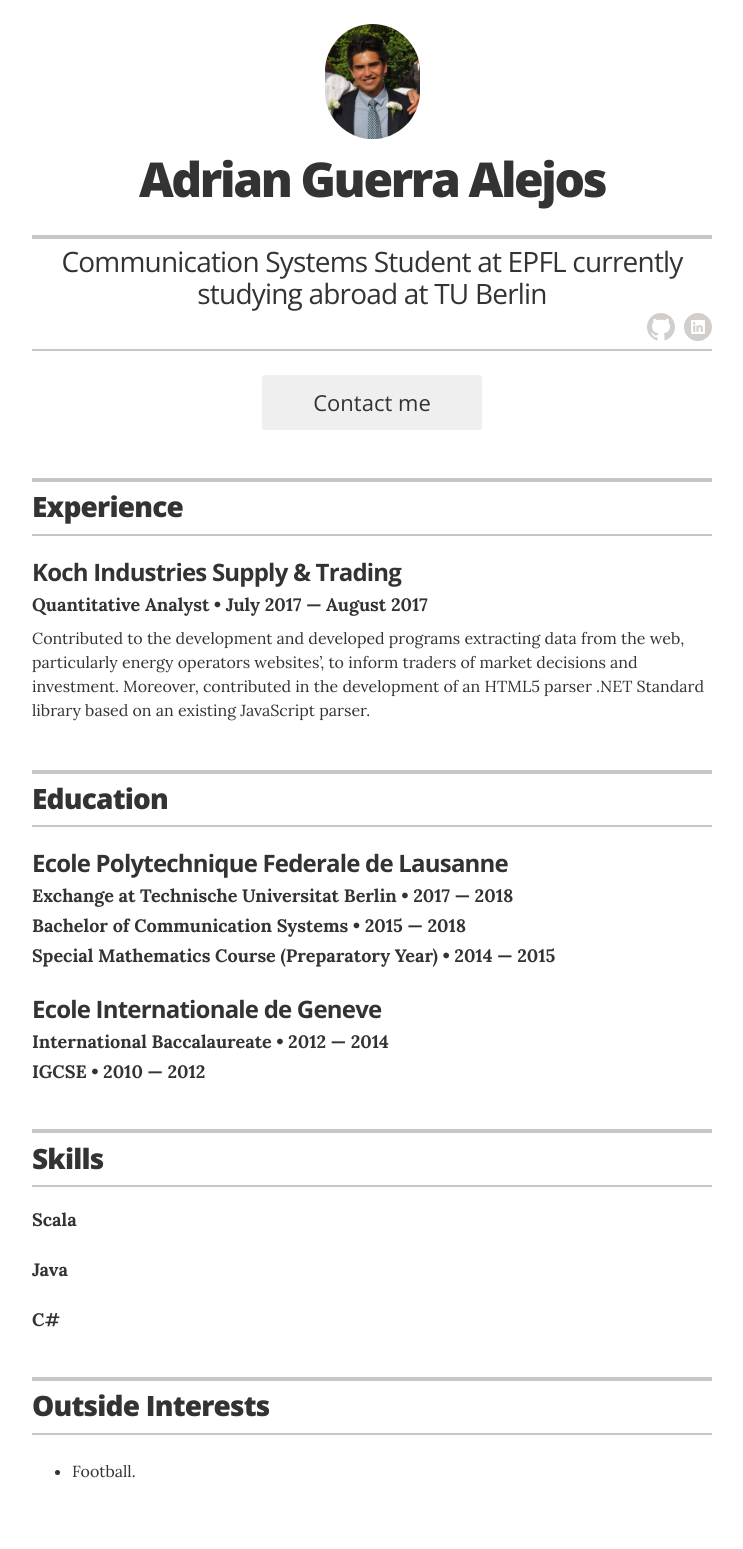
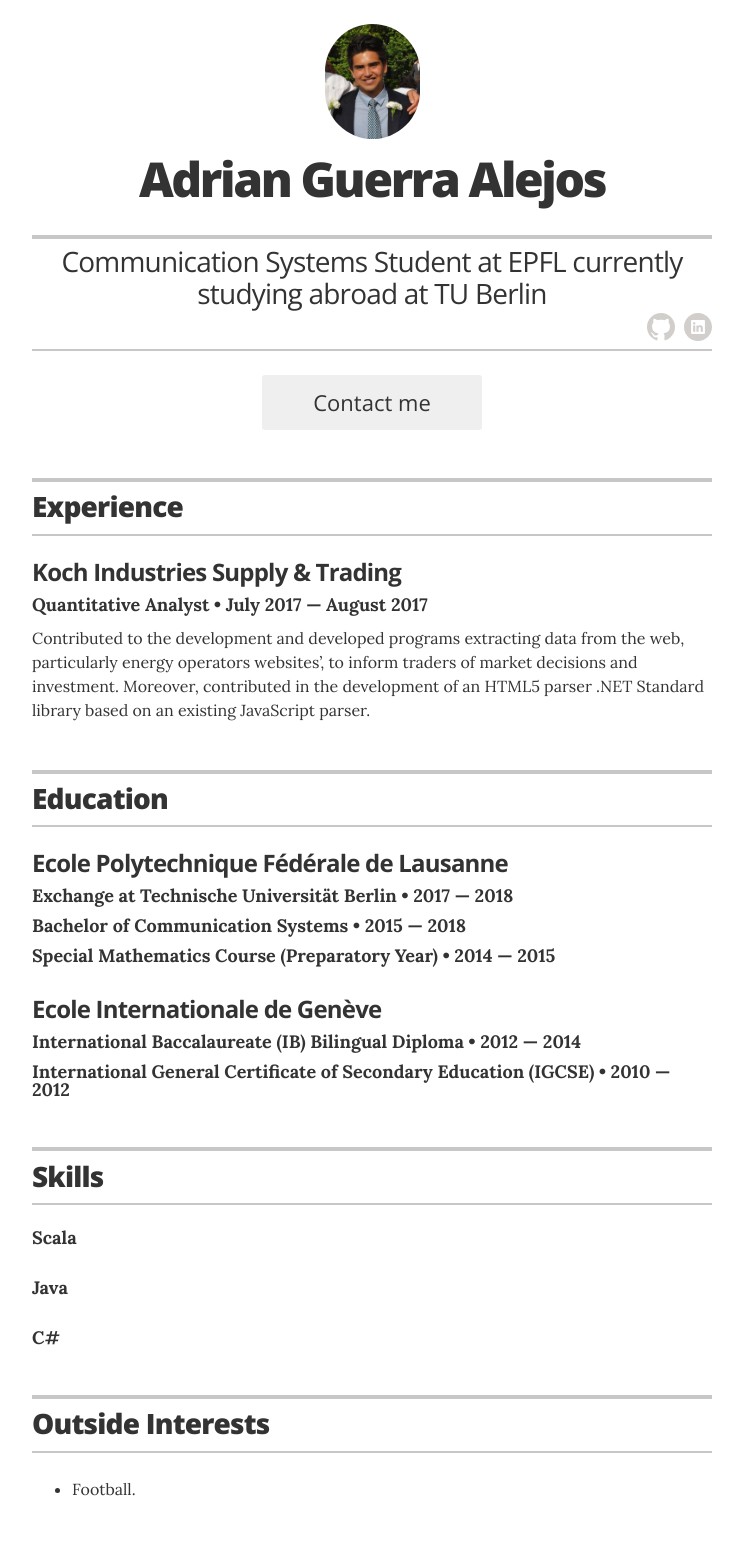
Before and after one commit to rykener/rykener.net, a Jekyll site: the page built from index.html, in a window 1280 px wide. Shown: the whole page, without its empty margins (268-1011 px from the left). Built offline with Jekyll 4.4.1, drawn with Linux system fonts in a browser that asks for light colours.

Commit message:
Reorganized education file

```diff
--- a/_data/education.yml
+++ b/_data/education.yml
@@ -1,15 +1,17 @@
 # Degree
-- uni: Ecole Polytechnique Federale de Lausanne
-  degree: Exchange at Technische Universitat Berlin
-  year: 2017 &mdash; 2018
-  degree2: Bachelor of Communication Systems
-  year2: 2015 &mdash; 2018
-  degree3: Special Mathematics Course (Preparatory Year)
-  year3: 2014 &mdash; 2015
+- institution: Ecole Polytechnique Fédérale de Lausanne
+  degrees:
+  - title: Exchange at Technische Universität Berlin
+    years: 2017 &mdash; 2018
+  - title: Bachelor of Communication Systems
+    years: 2015 &mdash; 2018
+  - title: Special Mathematics Course (Preparatory Year)
+    years: 2014 &mdash; 2015
   #awards: Quickest to fall asleep
   #summary: If you had any meaningful roles at college, feel free to write about them here
-- uni: Ecole Internationale de Geneve
-  degree: International Baccalaureate
-  year: 2012 &mdash; 2014
-  degree2: IGCSE
-  year2: 2010 &mdash; 2012
+- institution: Ecole Internationale de Genève
+  degrees:
+  - title: International Baccalaureate (IB) Bilingual Diploma
+    years: 2012 &mdash; 2014
+  - title: International General Certificate of Secondary Education (IGCSE)
+    years: 2010 &mdash; 2012
--- a/_layouts/resume.html
+++ b/_layouts/resume.html
@@ -76,20 +76,12 @@
 
         {% for education in site.data.education %}
         <div class="resume-item" itemscope itemprop="alumniOf" itemtype="http://schema.org/CollegeOrUniversity">
-          <h3 class="resume-item-title" itemprop="name">{{ education.uni }}</h3>
-          <h4 class="resume-item-details group" itemprop="description">{{ education.degree }} &bull; {{ education.year }}</h4>
-          <h5 class="resume-item-details award-title" itemprop="description">{{ education.awards }}</h5>
-          <p class="resume-item-copy">{{ education.summary }}</p>
-          {% if education.degree2%}
-          <h4 class="resume-item-details group" itemprop="description">{{ education.degree2 }} &bull; {{ education.year2 }}</h4>
-          <h5 class="resume-item-details award-title" itemprop="description">{{ education.awards2 }}</h5>
-          <p class="resume-item-copy">{{ education.summary2 }}</p>
-          {% endif %}
-          {% if education.degree3%}
-          <h4 class="resume-item-details group" itemprop="description">{{ education.degree3 }} &bull; {{ education.year3 }}</h4>
-          <h5 class="resume-item-details award-title" itemprop="description">{{ education.awards3 }}</h5>
-          <p class="resume-item-copy">{{ education.summary3 }}</p>
-          {% endif %}
+          <h3 class="resume-item-title" itemprop="name">{{ education.institution }}</h3>
+          {% for degree in education.degrees %}
+          <h4 class="resume-item-details group" itemprop="description">{{ degree.title }} &bull; {{ degree.years }}</h4>
+          <!-- <h5 class="resume-item-details award-title" itemprop="description">{{ education.awards }}</h5> -->
+          <!-- <p class="resume-item-copy">{{ education.summary }}</p> -->
+          {% endfor %}
         </div>
         {% endfor %}
       </section>
```
